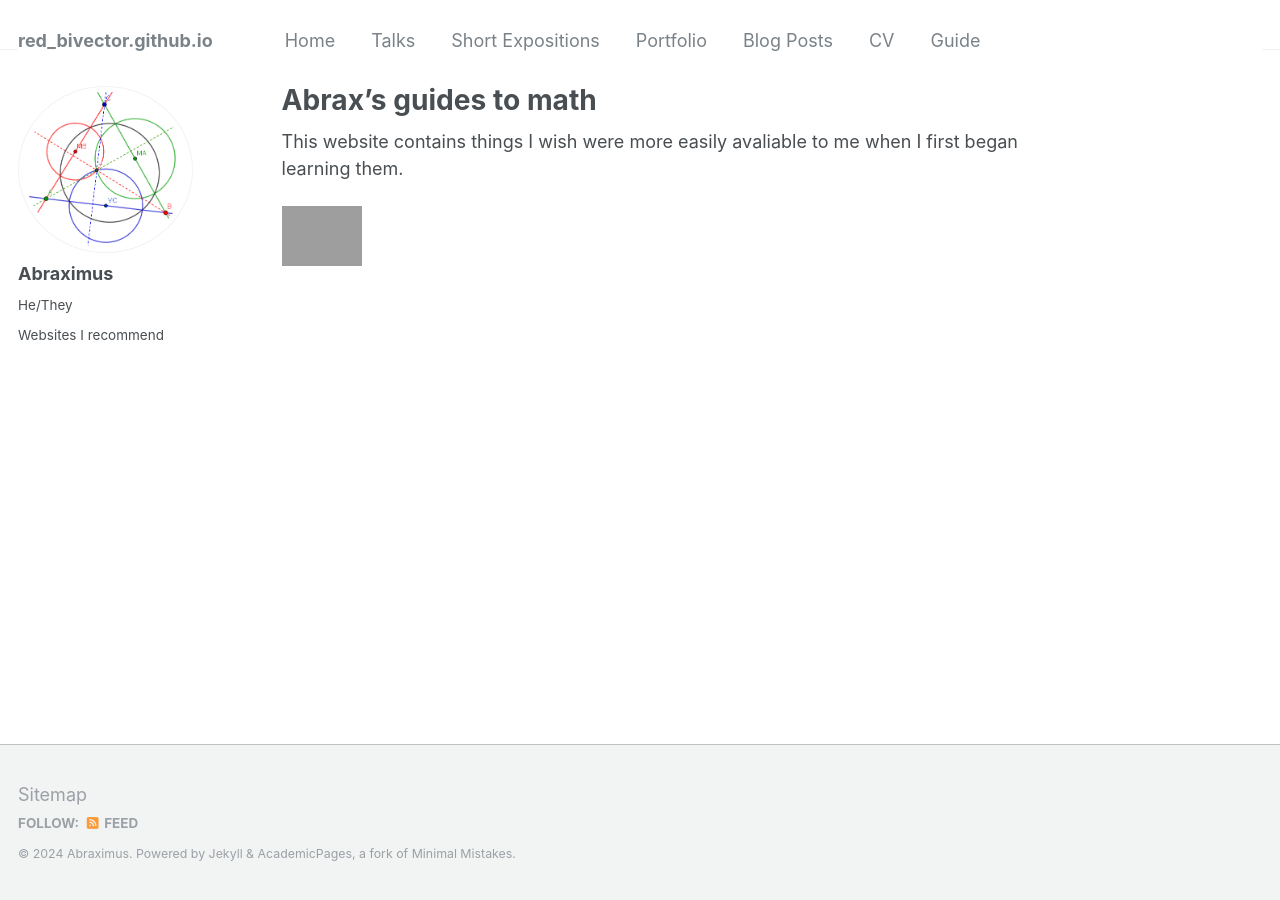
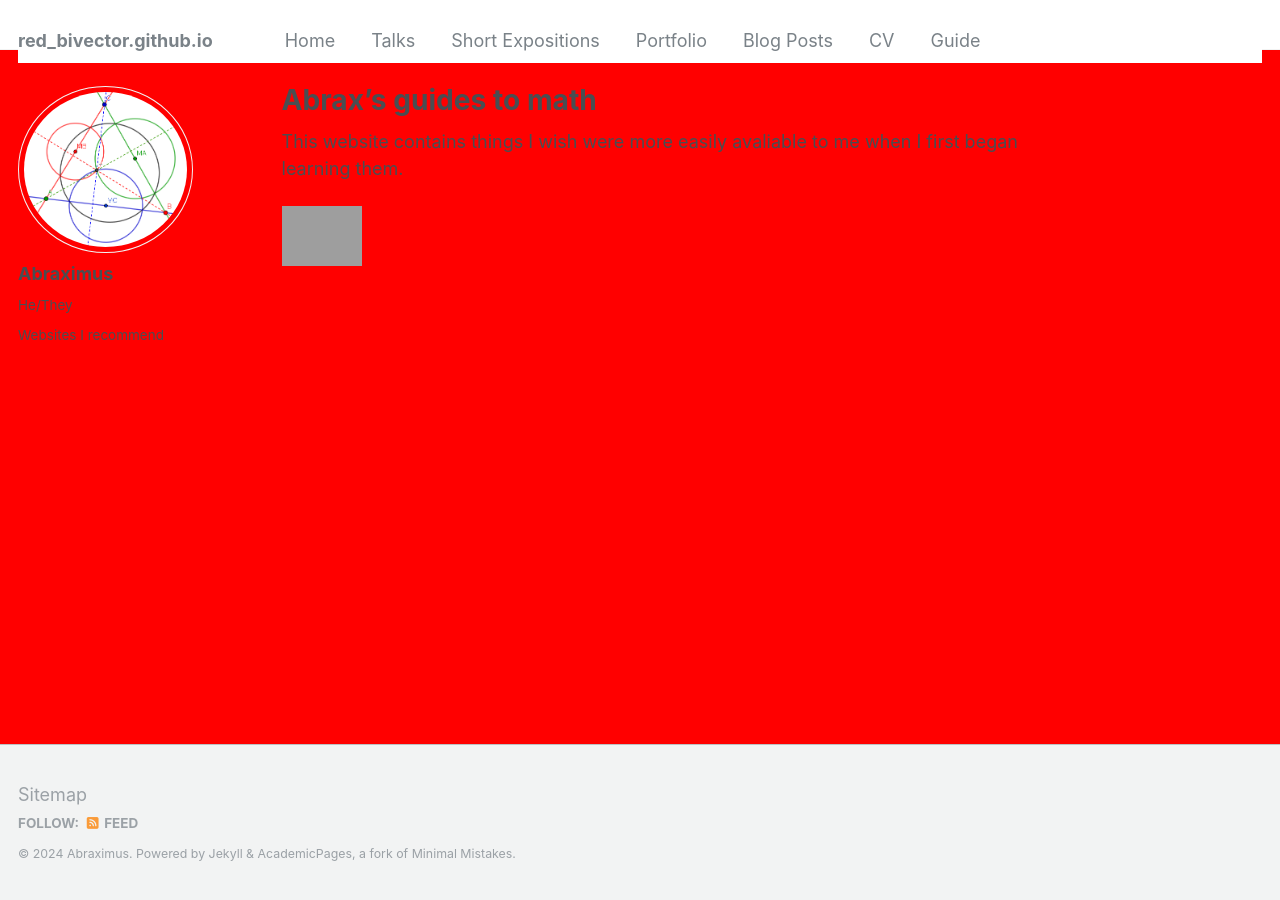
Before and after one commit to redbivector/red_bivector.github.io, a Jekyll site: the page built from _pages/about.md, in a window 1280 px wide. Built offline with Jekyll 4.4.1, drawn with Linux system fonts in a browser that asks for light colours; grey boxes are pictures that could not be loaded.

Commit message:
Update default.html

```diff
--- a/_layouts/default.html
+++ b/_layouts/default.html
@@ -10,6 +10,10 @@ layout: compress
     {% include head.html %}
     {% include head/custom.html %}
   </head>
+
+  <style>
+    html{background-color:red;}
+  </style>
 
   <body>
 
```
